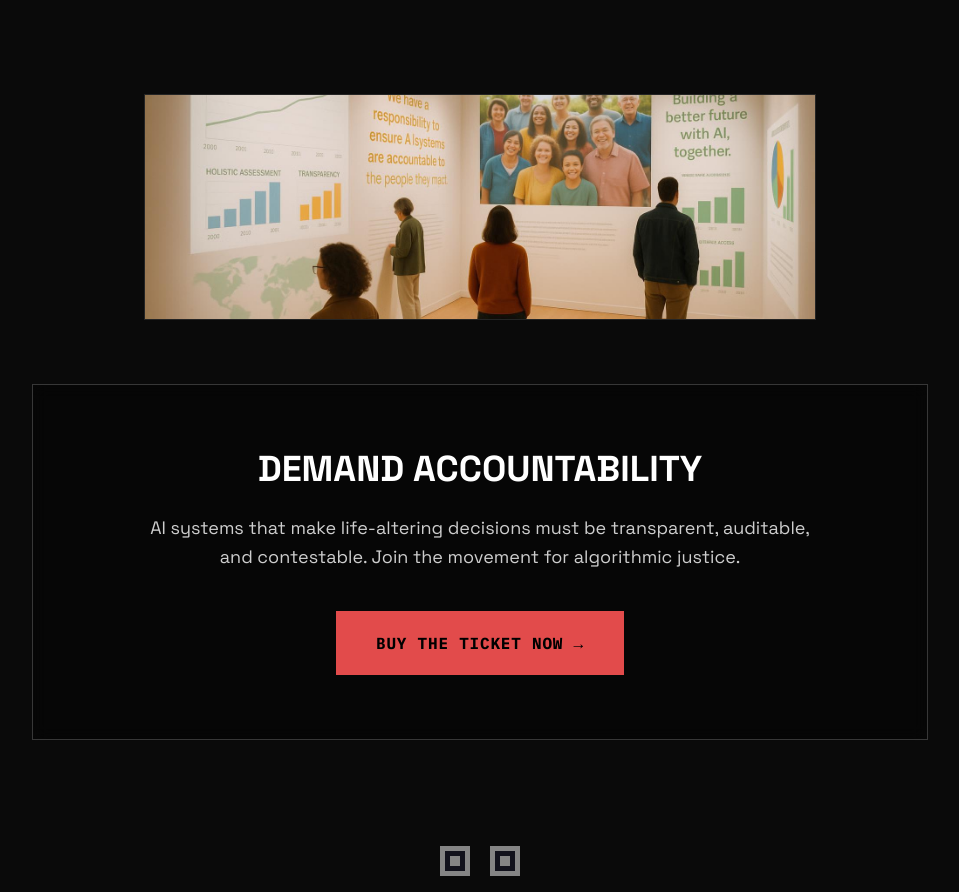
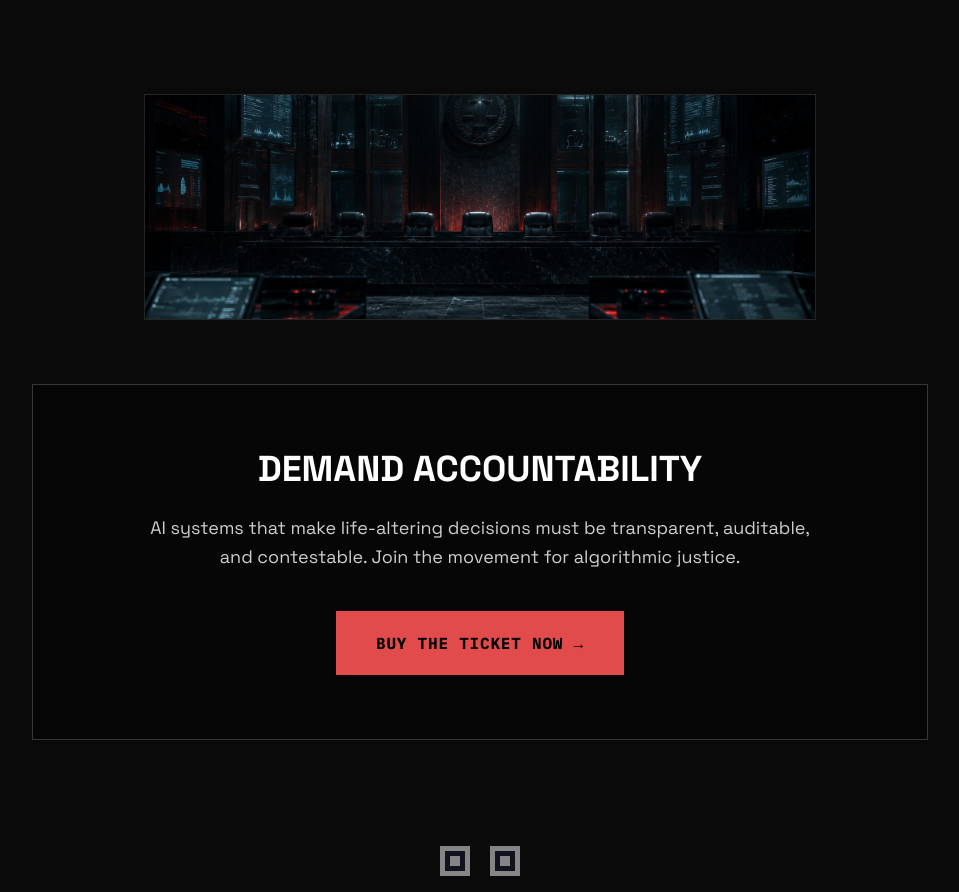
Before and after one commit to huzaifamujahid071-beep/Bias, a React (Vite) app: page / in a window 1280 px wide. Shown: the part 8825-9717 px from the top of the page, without its empty margins (160-1119 px from the left). Built offline with nearby package versions, Linux system fonts and the light colour scheme.

Commit message:
Update Exhibition.tsx

```diff
--- a/src/pages/Exhibition.tsx
+++ b/src/pages/Exhibition.tsx
@@ -6,7 +6,7 @@ const logoImage = "/assets/Black_and_White_Simple_Modern_Bold_Minimalist__Logo-r
 const room2Video = "/assets/1_1782473808147.mp4";
 const room4Video = "/assets/3_1782474676282.mp4";
 const room5Image = "/assets/image1.png";
-const room6Image = "/assets/6_image_1782475240875.png";
+const room6Image = "/assets/image2.png";
 const room1ImageA = "/assets/80253fa9-7c99-4f18-8f50-2902feef002d_1782473183556.png";
 const room1ImageB = "/assets/90cf070e-2338-46c5-8c62-842f2fde5041_1782473186972.png";
 const room1ImageC = "/assets/4_image_1782473204749.png";
```
